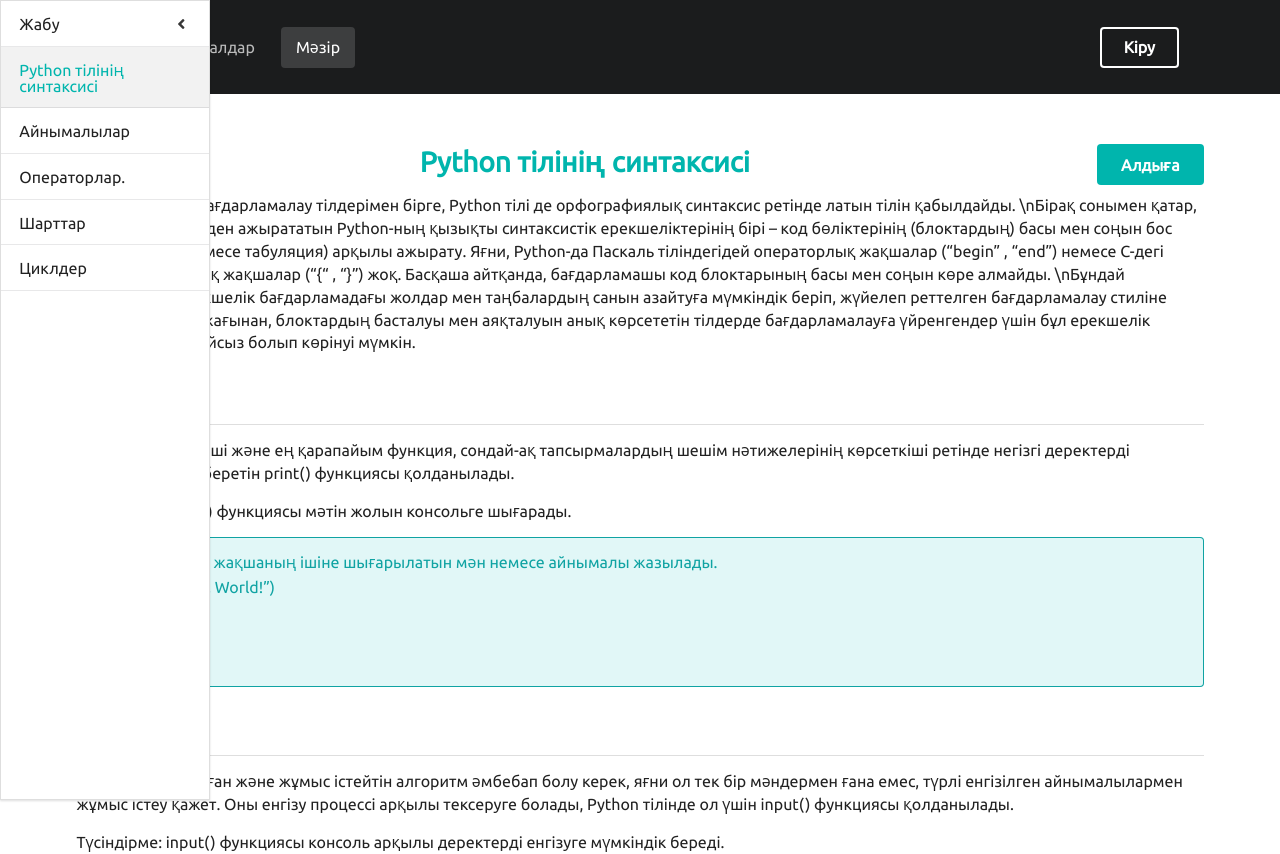
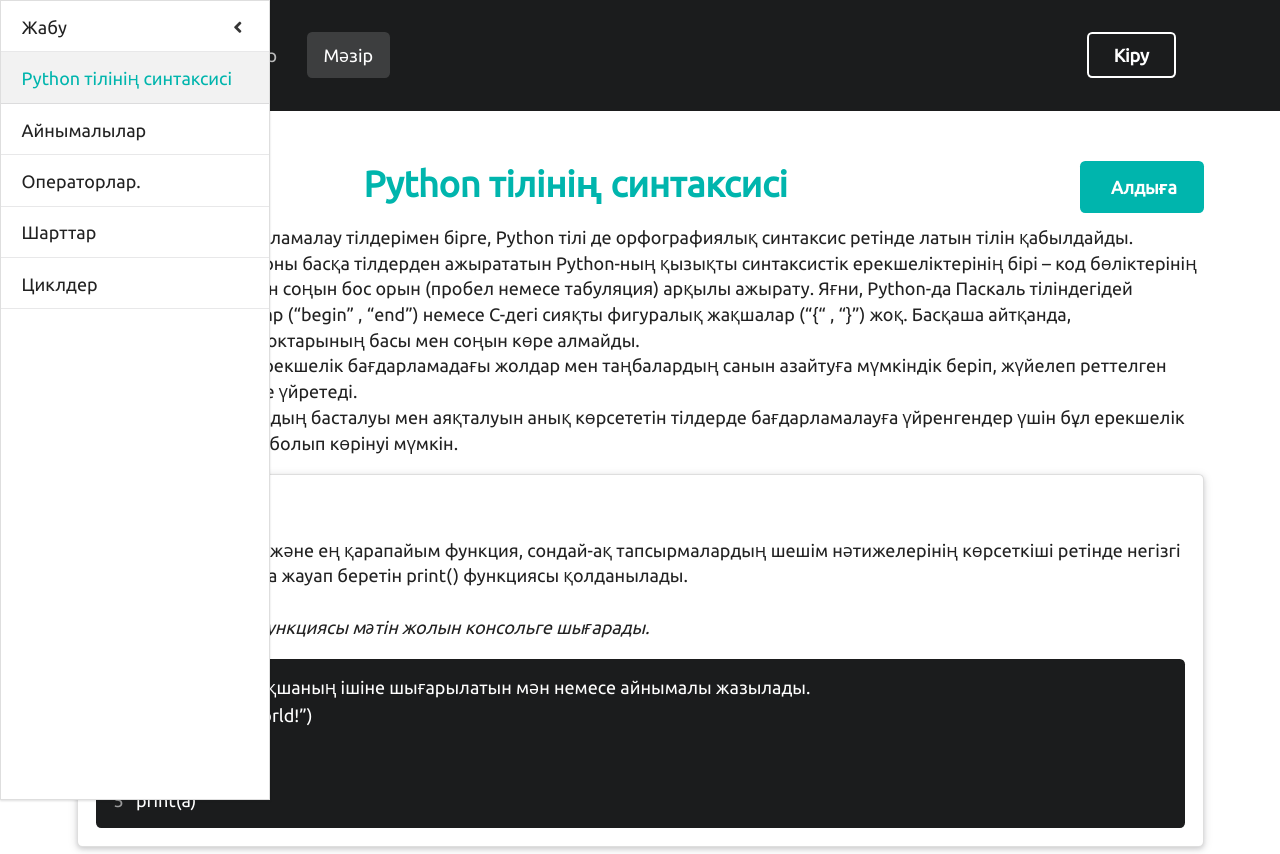
Before and after one commit to theuniking/PytorialKazakhstan, a React (Create React App) app: page /topic in a window 1280 px wide. Shown: the top 854 px of the page. Built offline with nearby package versions, Linux system fonts and the light colour scheme.

Commit message:
text styles

```diff
--- a/src/App.js
+++ b/src/App.js
@@ -31,7 +31,7 @@
                     syntax:
                         {
                             explanation: "Түсіндірме: input() функциясы консоль арқылы деректерді енгізуге мүмкіндік береді. ",
-                        code: "#Синтаксис: функция айнымалы мәні ретінді жазылады, ал бағдарлама іске қосылғанда, қолданушы деректерді енгізе алады. Бірақ Python тілінде енгізілген деректер автоматты түрде мәтін ретінде қабылданады, сондықтан егер бізге басқа дерек типі керек болса, функцияның алдына дерек типі жазылады.\\na = input() #мәтін ретінде қабылдайды \\n#немесе \\na = int(input()) #бүтін сан ретінде қабылдайды"
+                            code: "#Синтаксис: функция айнымалы мәні ретінді жазылады, ал бағдарлама іске қосылғанда, қолданушы деректерді енгізе алады. Бірақ Python тілінде енгізілген деректер автоматты түрде мәтін ретінде қабылданады, сондықтан егер бізге басқа дерек типі керек болса, функцияның алдына дерек типі жазылады.\\na = input() #әрбір жазылған символды мәтін ретінде қабылдайды \\n#немесе \\nb = int(input()) #жазылған деректерді тек бүтін сан ретінде қабылдайды"
                         },
                 }
             ]
@@ -42,7 +42,7 @@
         syntax:
             {
                 explanation: "Түсіндірме: айнымалы — деректерге қол жеткізу және бағдарламаны орындау барысында мәнді өзгерту үшін пайдалануға болатын атаулы жад аймағы.",
-                code: "#Синтаксис: айнымалыны жазу барысында біріншіден оған ат, ал одан соң теңдік белгісі (=) арқылы мән беріледі. Кейін бұл айнымалыны оның адрестік аты арқылы шақырып, ол сақтаған мәнімен белгілі бір операция орындалады. \\na = “Hello,” \\nb = “World” \\n#немесе \\na, b = “Hello,”, “World”"
+                code: "#Синтаксис: айнымалыны жазу барысында біріншіден оған ат, ал одан соң теңдік белгісі (=) арқылы мән беріледі. Кейін бұл айнымалыны оның адрестік аты арқылы шақырып, ол сақтаған мәнімен белгілі бір операция орындалады. \\na = \"Hello,\" \\nb = \"World\" \\n#немесе \\nc, d = \"Hello,\", \"World\""
             },
         tutorials:
             [
@@ -61,7 +61,7 @@
                     syntax:
                         {
                             explanation: "Түсіндірме: str (Strings) – мәтіндік таңбалар жол-тізбегі.",
-                            code: "#Синтаксис: апострофтар (‘) немесе тырнақшалар (”) ішінде кез-келген таңбалар жолы ретінде жазылады. \\nhello = ‘Hello, World!’ \\n#немесе \\nhello = “Hello, World!”"
+                            code: "#Синтаксис: апострофтар (') немесе тырнақшалар (\") ішінде кез-келген таңбалар жолы ретінде жазылады. \\nhello1 = 'Hello, World!' \\n#немесе \\nhello2 = \"Hello, World!\""
 },
 },
 {
@@ -90,7 +90,7 @@
     syntax:
     {
         explanation: "Түсіндірме: Оператор - бір немесе бірнеше операндтарға операция жасайтын таңба. Операнд-бұл операция орындалатын айнымалы немесе мән.",
-                code:"jjj"
+        code: "#Синтаксис: операторлар кез-келген жағдайда, айнымалылар, мәндер немесе өрнектер жұбы бола алатын екі аргументтердің арасына жазылады және бағдарлама іске қосу барысында орындалып, бөлек мәнге айналады. \\n2+2 #мәні: 4 \\n1<0 #мәні: False \\na= 2 \\na+=3 #мәні: 5 \\n0 > 3 or 2 > 0 #мәні: True"
     },
     tutorials:
         [
@@ -100,16 +100,16 @@
                 syntax:
                     {
                         explanation: "Түсіндірме: қосу ( + ) - оператордың екі жағындағы мәндерді қосады. \\nТүсіндірме: азайту ( - ) - оң жақтағы мәнді сол жақтағы мәннен алып тастайды. \\nТүсіндірме: көбейту ( * ) - оператордың екі жағындағы мәндерді көбейтеді. \\nТүсіндірме: бөлу ( / ) - сол жақтың мәнін оң жақтың мәніне бөледі. Бөлу нәтижесінің дерек типі - өзгермелі нүкте саны. \\nТүсіндірме: дәрежеге көтеру ( * * ) - бірінші санды екінші сан дәрежесіне көтереді. \\nТүсіндірме: қалдықсыз бөлу ( / / ) - бөлуді орындайды және ондық бөлшектен кейін сандарды алып тастап, бөлімнің бүтін мәнін қайтарады. \\nТүсіндірме: модуль бойынша бөлу (бөлудің қалдығы) ( % ) - бөлуді орындайды және қалдық мәнін қайтарады.",
-                            code: "#Синтаксис: оператор екі аргументтің арасына жазылады. \\n10+3 #13 \\n10-3 #7 \\n10*3 #30 \\n10/3 #3.33 \\n10**3 #1000 \\n10//3 #3 \\n10%3 #1"
+                        code: "10+3 #13 \\n10-3 #7 \\n10*3 #30 \\n10/3 #3.33 \\n10**3 #1000 \\n10//3 #3 \\n10%3 #1"
                     },
             },
             {
                 name: "Салыстыру операторлары",
-                    description: "Python - дағы салыстыру операторлары операндтарды салыстырады. Олар аргументтердің біреуі екіншісінен үлкен, кішірек немесе тең екенін bool арқылы тексереді.",
+                description: "Python - дағы салыстыру операторлары операндтарды салыстырады. Олар аргументтердің біреуі екіншісінен үлкен, кішірек немесе тең екенін bool арқылы тексеріп, true немесе false мәндерін қайтарады.",
                 syntax:
                     {
                         explanation: "Түсіндірме: кем ( < ) - бұл оператор сол жақтағы мән оң жақтан аз екенін тексереді. \\nТүсіндірме: артық ( > ) - сол жақтағы мән оң жақтан үлкен екенін тексереді. \\nТүсіндірме: кем немесе тең ( < = ) - сол жақ бөліктің оң жақтан кіші немесе тең екендігін тексереді. \\nТүсіндірме: артық немесе тең ( > = ) - сол жақ бөліктің оң жақтан үлкен немесе тең екенін тексереді. \\nТүсіндірме: тең ( = = ) - бұл оператор сол жақтағы мәннің оңға тең екендігін тексереді.  \\nТүсіндірме: тең емес (!= ) - сол жақтағы мәннің оңға тең емес екенін тексереді.",
-                            code: "#Синтаксис: оператор екі аргументтің арасына жазылады. \\n4<3 #False \\n4>3 #True \\n7<=7 #True \\n0>=0 #True \\n3==3.0 #True \\n1!=1.0 #False"
+                        code: "4<3 #False \\n4>3 #True \\n7<=7 #True \\n0>=0 #True \\n3==3.0 #True \\n1!=1.0 #False"
                     },
             },
             {
@@ -118,7 +118,7 @@
                 syntax:
                     {
                         explanation: "Түсіндірме: тағайындау ( = ) - сол жақ бөліктің оң жағына мән береді.  = = салыстыру үшін, ал = тағайындау үшін қолданылатынына мән беріңіздер. \\nТүсіндірме: қосу және тағайындау ( + = ) - екі жақтың мәнін қосып, оны сол жақтағы өрнекке тағайындайды. \\nТүсіндірме: азайту және тағайындау (-=) - оң жақтағы мәнді сол жақтан азайтып, оны сол жақтағы өрнекке тағайындайды. \\nТүсіндірме: көбейту және тағайындау (*=) - екі жақтың мәндерін көбейтеді, содан кейін оны сол жақтағы өрнекке тағайындайды. \\nТүсіндірме: бөлу және тағайындау ( / = ) - оң жақтағы мәнді сол жақтан бөледі, содан кейін оны сол жақтағы өрнекке тағайындайды. \\nТүсіндірме: дәрежеге көтеру және тағайындау ( * * = ) - сол жақ бөлікті оң жақ бөліктің мән дәрежесіне көтеруді жүзеге асырады, содан кейін сол жақ бөліктің мәнін тағайындайды. \\nТүсіндірме: қалдықсыз бөлу және тағайындау ( / / = ) - қалдықсыз бөлуді жүзеге асырады және нәтижені сол жаққа тағайындайды. \\nТүсіндірме: модуль бойынша бөлу және тағайындау ( % = ) - екі бөлік үшін де модуль бойынша бөлуді орындайды, ал нәтиже сол жаққа тағайындалады.",
-                            code: "#Синтаксис: оператор екі аргументтің арасына жазылады. \\na = 7 #7 \\na += 2 #9 \\na -= 2 #7 \\na /= 7 #1.0 \\na *= 8 #8.0 \\na %= 3 #2.0 \\na **= 5 #32.0 \\na //= 3 #10.0"
+                        code: "a = 7 #7 \\na += 2 #7+2 = 9 \\na -= 3 #9-3 = 6 \\na *= 4 #6 * 4 = 24 \\na /= 8 #24 / 8 = 3.0 \\na **= 3 #3-тің 3 дәрежесі = 27.0 \\na //= 2 #27 / 2 = 13 бүтін \\na %= 5 #13/5 = 3 қалдық"
                     },
             },
             {
@@ -127,7 +127,7 @@
                 syntax:
                     {
                         explanation: "Түсіндірме: және (and) - егер and операторының екі жағындағы шарттар ақиқат болса, онда бүкіл өрнек толығымен ақиқат болып саналады. \\nТүсіндірме: немесе (or) - егер екі операндтың екеуі де жалған болса, өрнек жалған, егер олардың кем дегенде біреуі ақиқат болса, онда бүкіл өрнек ақиқат. \\nТүсіндірме: емес (not) - бұл оператор өрнектің логикалық мәндерін өзгертеді. True False-қа айналады және керісінше.",
-                            code: "#Синтаксис: оператор басқа екі операторлық мәлімдемелердің арасына жазылады. \\na = 7 > 7 and 2 > -1 #False \\na = 7 > 7 or 2 > -1 #True \\na = not(0) #True"
+                        code: "a = 7 > 7 and 2 > -1 #False \\na = 7 > 7 or 2 > -1 #True \\na = not(0) #True"
                     },
             }
         ]
@@ -135,18 +135,20 @@
 {
     topic:"Шарттар",
         description:"Бағдарламалауда айнымалылар мен операторлардан шынымен күрделі алгоритм құру үшін, бұл алгоритм тек көп қадамдардан тұрмай, орындалу барысында тармақталу қажет. Бұндай көп тармақты алгоритмды шарт қою арқылы құрайды, ал нәтижесінде көп вариантты бағдарлама шығады. \\nЖалпы бағдарламалауда шарттар логикалық деректер пен олардың ықтималдық жинағы ретінде жазылады. Python тілінде ол үшін if, elif және else деген шартты операторлар қолданылады.",
+    tutorials:
+    [
+        {
+            name: "if, elif және else",
+            description: "Көп тілдерде, шарттар if деген оператор арқылы орындалады. Бұл оператор арқылы алгоритмде бірінші тармақ құрылып, ақиқат немесе жалған деген екі ықтималды бөліктерден екі түрлі орындалу жолы ашылады. Шарттар саны алгоритмге тәуелді шексіз болуы мүмкін, бірақ бірінші if шартынан кейін басқа қойылған шарттар elif(else if) деген оператор арқылы орындалады. Бір және одан да көп шарттардың біреуі ақиқат болса, бағдарлама өзінің жұмысын сол тармақтан жалғастырады. Егер шарттардың ещқайсысы орындалмаса, онда else операторы іске қосылып, алгоритм осы соңғы тармақтан кейін жүреді.",
             syntax:
                 {
-                explanation:"Түсіндірме: if – шарт қою операторы. \\nelif(else if) – одан бұрынғы шарт орындалмаған жағдайда тағы бір шарт қоюға мүмкіндік беретін операторы. \\nelse – одан бұрын қойылған шарттардың ешқайсысы орындалмаған жағдайдағы іске қосылатын оператор. ",
-                code:"a = 10 \\n#Синтаксис: оператордан кейін шарт қойылады және ең соңына екі нүкте (:), ал бұл блокқа кіретін операциялар оператор бағанынан бір бос орын қалдыру арқылы жазылады. Егер оның мәні «ақиқат» болса, онда бағдарлама осы жерден жалғасады. \\nif a == 5 + 7: #False  \\    nprint('First') \\n#Синтаксис: оператордан кейін шарт қойылады және ең соңына екі нүкте (:), ал бұл блокқа кіретін операциялар оператор бағанынан бір бос орын қалдыру арқылы жазылады. Егер одан бұрынғы шарттың мәні оның мәні «жалған», ал осы шарттың мәні  «ақиқат» болса, онда бағдарлама осы жерден жалғасады. \\nelif a == 10/2: #False  \\n    print('Second') #Синтаксис: оның саны алгоритмге тәуелді шексіз бола алады. \\nelif a == 10*2: #False \\n    print('Third') #Синтаксис: оператордан тек өзі жазылады және ең соңына екі нүкте (:), ал бұл блокқа кіретін операциялар оператор бағанынан бір бос орын қалдыру арқылы жазылады. Егер одан бұрынғы шарттардың мәндері «жалған» болса, онда бағдарлама осы жерден жалғасады. \\nelse: #True \\n    print('Fourth') \\n#Бағдарлама нәтижесінде 'Fourth' жазуы шығады, себебі тек төртінші шарттың нәтижесі орындалды"
+                    explanation:"Түсіндірме: if – шарт қою операторы. \\nelif(else if) – одан бұрынғы шарт орындалмаған жағдайда тағы бір шарт қоюға мүмкіндік беретін оператор. \\nelse – одан бұрын қойылған шарттардың ешқайсысы орындалмаған жағдайдағы іске қосылатын оператор.",
+                    code:"a = 10 \\n#Синтаксис: оператордан кейін шарт қойылады және ең соңына екі нүкте (:), ал бұл блокқа кіретін операциялар оператор бағанынан бір бос орын қалдыру арқылы жазылады. Егер оның мәні «ақиқат» болса, онда бағдарлама осы жерден жалғасады. \\nif a == 5 + 7: #False  \\    nprint('First') \\n#Синтаксис: оператордан кейін шарт қойылады және ең соңына екі нүкте (:), ал бұл блокқа кіретін операциялар оператор бағанынан бір бос орын қалдыру арқылы жазылады. Егер одан бұрынғы шарттың мәні «жалған», ал осы шарттың мәні  «ақиқат» болса, онда бағдарлама осы жерден жалғасады. \\nelif a == 10/2: #False  \\n    print('Second')  #Синтаксис: оператор тек өзі жазылады және ең соңына екі нүкте (:), ал бұл блокқа кіретін операциялар оператор бағанынан бір бос орын қалдыру арқылы жазылады. Егер одан бұрынғы шарттардың мәндері «жалған» болса, онда бағдарлама осы жерден жалғасады. \\nelse: #True \\n    print('Third') \\n#Бағдарлама нәтижесінде 'Third' жазуы шығады, себебі тек төртінші шарттың нәтижесі орындалды"
                 },
-        tutorials: [
-            {
-                name:"if",
-                description: "if"
         }
     ]
 },
+
 {
     topic: "Циклдер",
         description: "IT саласының ең басты мақсаттарының бірі – автоматтандыру. Ол процесс арқылы біз көптеген қайталанатын жұмыстарды максималды ыңғайлықпен орындай аламыз. Сондай автоматтандыру процессін құру үшін циклдер қолданылады. \\nЦикл – белгілі бір шарт орындалған жағдайдағы шексіз жүре алатын итерация жиынтығы. Итерация – цикл бір рет айналып, орындалған операциясы.",
@@ -217,6 +219,7 @@
                 <Route path="*" element={<NotfoundPage/>}/>
             </Routes>
 
+
         </div>
     )
 }
--- a/src/components/CodeInput.js
+++ b/src/components/CodeInput.js
@@ -12,11 +12,15 @@
 
     return (
             <div>
+                <br/>
+                <span style={{fontStyle:"italic"}}>
+
                 {syntax.explanation}
+                </span>
                 <br/>
-                <div className="ui teal message">
+                <div className="ui black inverted segment">
 
-                    <div className="ui ordered list">
+                    <div className="ui inverted ordered list" >
                         {list}
                     </div>
                 </div>
--- a/src/components/Masthead.js
+++ b/src/components/Masthead.js
@@ -13,7 +13,7 @@
             <div className="ui hidden divider"/>
             <Link to="/tutorials">
 
-                <div className="ui huge  inverted button">Туториалдарға бару<i className="right caret icon"></i></div>
+                <div className="ui large inverted button">Туториалдарға бару<i className="right caret icon"></i></div>
             </Link>
         </div>
     )
--- /dev/null
+++ b/src/components/NewLine.js
@@ -0,0 +1,13 @@
+import React from "react";
+
+function NewLine({p}) {
+    const list = p.split("\\n").map(
+        item => {
+            return <span>{item}<br/></span>
+        }
+    )
+    return list
+
+}
+
+export default NewLine
--- a/src/components/SubtopicItem.js
+++ b/src/components/SubtopicItem.js
@@ -1,22 +1,17 @@
 import React from "react";
 import CodeInput from "./CodeInput";
+import NewLine from "./NewLine";
 
 function SubtopicItem({header,text,syntax}) {
 
-    const list = text.split("\\n").map(
-        item => {
-            return <p>{item}</p>
-        }
-    )
 
     return (
-        <div>
-            <div className="ui hidden divider"></div>
+        <div className="ui raised segment">
 
-            <h3 className="ui dividing header">
+            <h3 className="ui teal header">
                 {header}
                 </h3>
-            {list}
+            <NewLine p={text}/>
             {
                 syntax &&
                 <CodeInput syntax={syntax}/>
--- a/src/components/TopBar.js
+++ b/src/components/TopBar.js
@@ -29,7 +29,7 @@
                 }
                 <div className="right teal item">
                     <Link to="/login">
-                        <button className="ui inverted large button">
+                        <button className="ui inverted button">
                             Кіру
 
                         </button>
--- a/src/index.css
+++ b/src/index.css
@@ -1,8 +1,8 @@
 
 
-* {
+*:not(i) {
 
-    font-size: 16px;
+    font-size: 18px ;
 
 }
 
@@ -10,23 +10,11 @@
         background-color: #008080 !important;
 }
 
-.codebox {
-    /* Below are styles for the codebox (not the code itself) */
-    border:1px solid #5F977F;
-    background-color:#F1FBF7;
-    width:100%;
-    overflow:auto;
-    padding:10px;
-
-}
-.codebox code {
-    font-size:0.9em;
-}
 
 *:not(i) {
 
     font-family: 'Ubuntu', "Open Sans" !important;
 }
 .masthead {
-    height: 60vh;
+    height: 65vh;
 }
--- a/src/pages/HomePage.js
+++ b/src/pages/HomePage.js
@@ -10,7 +10,7 @@
     return (
         <div className="ui center aligned container">
 
-                <div style={{marginTop: "200px"}}></div>
+                <div style={{height:"10vh"}}></div>
 
                 <div className="ui three statistics">
 
--- a/src/pages/LoginPage.js
+++ b/src/pages/LoginPage.js
@@ -26,7 +26,7 @@
                                     </div>
                                     <a>Құпиясөз есіңізде емес пе?</a>
                                     <div className="ui hidden divider"/>
-                                    <button className="ui large fluid teal button">Кіру</button>
+                                    <button className="ui medium fluid teal button">Кіру</button>
                                 </form>
                             </div>
                             <div className="eight wide teal column" style={{padding:"250px 40px"}}>
--- a/src/pages/RegisterPage.js
+++ b/src/pages/RegisterPage.js
@@ -32,7 +32,7 @@
                                     </div>
                                     <Link to="/login">Аккаунтыңыз бар ма?</Link>
                                     <div className="ui hidden divider"/>
-                                    <button className="ui large fluid teal button">Тіркелу</button>
+                                    <button className="ui medium fluid teal button">Тіркелу</button>
                                 </form>
 
 
--- a/src/pages/TopicPage.js
+++ b/src/pages/TopicPage.js
@@ -1,6 +1,7 @@
 import React from "react";
 import SubtopicItem from "../components/SubtopicItem";
 import CodeInput from "../components/CodeInput";
+import NewLine from "../components/NewLine";
 
 function TopicPage({courses, isShowing,setIsShowing,currentTopicIndex,setCurrentTopicIndex}) {
 
@@ -54,10 +55,8 @@
                     </div>
                 }
                 <h1 className="ui center aligned teal header">{courses[currentTopicIndex].topic}</h1>
-                <p>
 
-                    {courses[currentTopicIndex].description}
-                </p>
+                    <NewLine p={courses[currentTopicIndex].description}/>
 
                 {
                     courses[currentTopicIndex].syntax &&
@@ -66,6 +65,7 @@
 
                 }
                 {list}
+                <div style={{height:"10vh"}}/>
             </div>
         </div>
     )
```
Lines whose indentation alone changed are shown as unchanged.
